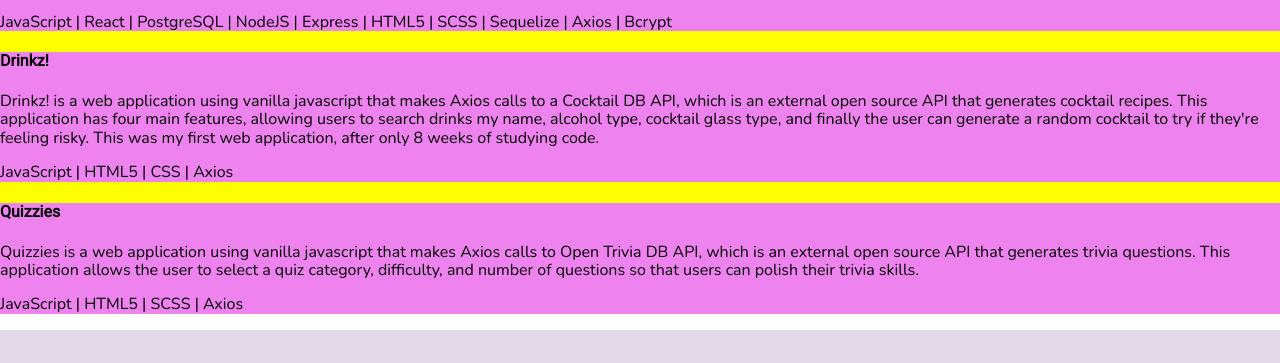
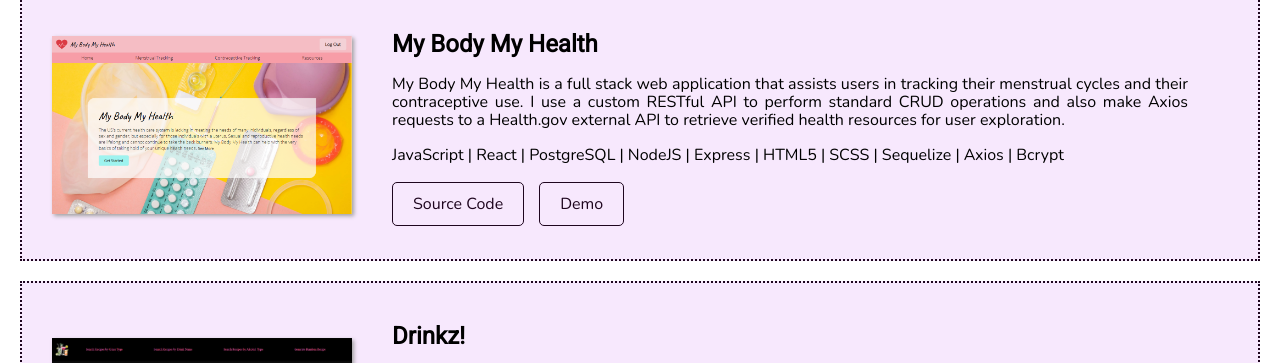
Before and after one commit to gbrogers/Giselle_Portfolio, a Gatsby site: page /Projects in a window 1280 px wide. Shown: the part 101-464 px from the top of the page. Built offline with nearby package versions, Linux system fonts and the light colour scheme; Gatsby itself is replaced by a stand-in of ours.

Commit message:
project page styled

```diff
--- a/content/projects/1mbmh/index.md
+++ b/content/projects/1mbmh/index.md
@@ -2,5 +2,6 @@
 title: My Body My Health
 description: My Body My Health is a full stack web application that assists users in tracking their menstrual cycles and their contraceptive use. I use a custom RESTful API to perform standard CRUD operations and also make Axios requests to a Health.gov external API to retrieve verified health resources for user exploration.
 projecttech: JavaScript | React | PostgreSQL | NodeJS | Express | HTML5 | SCSS | Sequelize | Axios | Bcrypt
-Image01: ../../images/Drinkz_home.PNG
+sourceCode: https://github.com/gbrogers/MyBodyMyHealth
+demoVideo: https://vimeo.com/611091763
 ---
--- a/content/projects/drinkz/index.md
+++ b/content/projects/drinkz/index.md
@@ -2,5 +2,6 @@
 title: Drinkz!
 description: Drinkz! is a web application using vanilla javascript that makes Axios calls to a Cocktail DB API, which is an external open source API that generates cocktail recipes. This application has four main features, allowing users to search drinks my name, alcohol type, cocktail glass type, and finally the user can generate a random cocktail to try if they're feeling risky. This was my first web application, after only 8 weeks of studying code.
 projecttech: JavaScript | HTML5 | CSS | Axios
-Image01: "../../images/Drinkz_home.PNG"
+sourceCode: https://github.com/gbrogers/drink-app
+demoVideo: https://vimeo.com/user146307332
 ---
--- a/content/projects/quizzies/index..md
+++ b/content/projects/quizzies/index..md
@@ -2,7 +2,6 @@
 title: Quizzies
 description: Quizzies is a web application using vanilla javascript that makes Axios calls to Open Trivia DB API, which is an external open source API that generates trivia questions. This application allows the user to select a quiz category, difficulty, and number of questions so that users can polish their trivia skills.
 projecttech: JavaScript | HTML5 | SCSS | Axios
-featuredImage: ../../images/Drinkz_home.PNG
+sourceCode: https://github.com/gbrogers/Quizzies
+demoVideo: https://vimeo.com/612848644
 ---
-
-![](../../../src/images/Drinkz_home.PNG)
--- a/src/components/Nav/Nav.module.scss
+++ b/src/components/Nav/Nav.module.scss
@@ -19,6 +19,10 @@
     color: white;
     // font-weight: 700;
     font-size: 1.25em;
+  }
+  a:hover {
+    color: $light-purple;
+    transform: scale(1.02);
   }
 }
 .hamburger {
--- a/src/components/ProjectList/ProjectList.js
+++ b/src/components/ProjectList/ProjectList.js
@@ -1,7 +1,7 @@
 import * as React from "react";
 import { StaticQuery, graphql } from "gatsby";
 // import SingleProject from "../SingleProject/SingleProject";
-import { GatsbyImage, getImage } from "gatsby-plugin-image";
+import { GatsbyImage, getImage, StaticImage } from "gatsby-plugin-image";
 import * as styles from "./ProjectList.module.scss";
 
 export const ProjectList = () => (
@@ -16,6 +16,8 @@ export const ProjectList = () => (
                 description
                 projecttech
                 title
+                sourceCode
+                demoVideo
               }
             }
           }
@@ -23,15 +25,56 @@ export const ProjectList = () => (
       }
     `}
     render={data => (
-      <div className="projectPageContainer">
+      <div className={styles.projectPageContainer}>
+        {/* <h1 className={styles.projectHeader}>My Projects</h1> */}
         {data.allMarkdownRemark.edges.map(({ node }) => {
           return (
             <div className={styles.singleProjectPageContainer}>
-              {console.log(node.rawMarkDownBody)}
-              <GatsbyImage image={getImage(node.rawMarkDownBody)}></GatsbyImage>
-              <h4>{node.frontmatter.title}</h4>
-              <p>{node.frontmatter.description}</p>
-              <p>{node.frontmatter.projecttech}</p>
+              <div className={styles.headerPicture}>
+                {node.frontmatter.title == "Quizzies" && (
+                  <StaticImage
+                    className={styles.projectPhoto}
+                    src="../../images/Quizzies_5right.2.PNG"
+                    alt="mbmh home image"
+                    placeholder="blurred"
+                    width={400}
+                    height={250}
+                  ></StaticImage>
+                )}
+                {node.frontmatter.title == "Drinkz!" && (
+                  <StaticImage
+                    className={styles.projectPhoto}
+                    src="../../images/Drinkz_home.PNG"
+                    alt="mbmh home image"
+                    placeholder="blurred"
+                    width={400}
+                  ></StaticImage>
+                )}
+                {node.frontmatter.title == "My Body My Health" && (
+                  <StaticImage
+                    className={styles.projectPhoto}
+                    src="../../images/mbmh_home.PNG"
+                    alt="mbmh home image"
+                    placeholder="blurred"
+                    width={400}
+                  ></StaticImage>
+                )}
+              </div>
+              <div className={styles.singleProjectLabel}>
+                <h2 className={styles.projectTitle}>
+                  {node.frontmatter.title}
+                </h2>
+                <p>{node.frontmatter.description}</p>
+                <p>{node.frontmatter.projecttech}</p>
+                <div className={styles.projectLinks}>
+                  <a href={node.frontmatter.sourceCode} target="_blank">
+                    Source Code
+                  </a>
+                  <a href={node.frontmatter.demoVideo} target="_blank">
+                    Demo
+                  </a>
+                </div>
+              </div>
             </div>
           );
         })}
--- a/src/components/ProjectList/ProjectList.module.scss
+++ b/src/components/ProjectList/ProjectList.module.scss
@@ -1,3 +1,67 @@
+@import "../../style.scss";
+
+.projectPageContainer {
+  padding: 70px 0 0 0;
+}
+.projectHeader {
+  color: $main-purple;
+  text-align: center;
+  // font-size: 40px;
+}
+.projectTitle {
+  // text-align: center;
+  margin: 10px 0 15px 0;
+}
 .singleProjectPageContainer {
-  background-color: violet;
+  background-color: $light-purple-1;
+  margin: 20px;
+  padding: 30px;
+  border: 2px dotted $main-purple;
+  display: flex;
+  flex-direction: column;
+  align-items: center;
+  justify-content: space-around;
 }
+.projectPhoto {
+  min-width: 300px;
+  // margin-top: 20px;
+  box-shadow: 2px 2px 4px rgb(161, 161, 161);
+  img {
+    object-fit: contain !important;
+  }
+}
+.singleProjectLabel {
+  // background-color: rgba(255, 255, 255, 0.219);
+  padding: 0 20px;
+  margin: 0 20px;
+  max-width: 70%;
+  text-align: center;
+  // display: flex;
+  // flex-direction: column;
+}
+.projectLinks a {
+  text-decoration: none;
+  padding: 10px 20px;
+  border: 1px solid $main-purple;
+  border-radius: 5px;
+  color: $main-purple;
+  margin-right: 15px;
+  margin-top: 10px;
+  transition: 0.5s;
+}
+.projectLinks a:hover {
+  background-color: $main-purple;
+  color: white;
+}
+.projectLinks {
+  padding: 15px 0;
+}
+@media screen and (min-width: 900px) {
+  .singleProjectPageContainer {
+    flex-direction: row;
+    justify-content: center;
+  }
+  .singleProjectLabel {
+    text-align: justify;
+  }
+}
```
